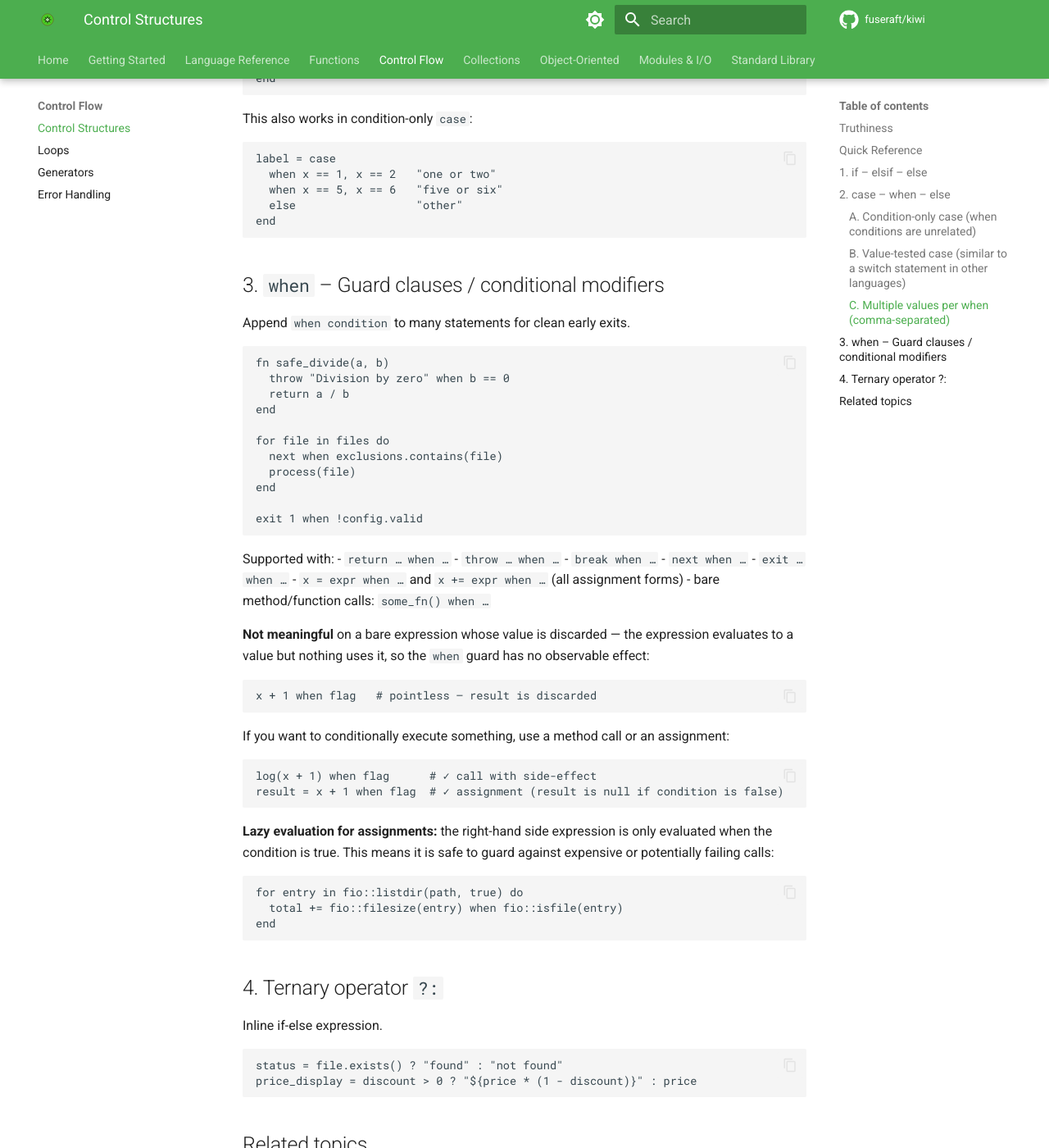
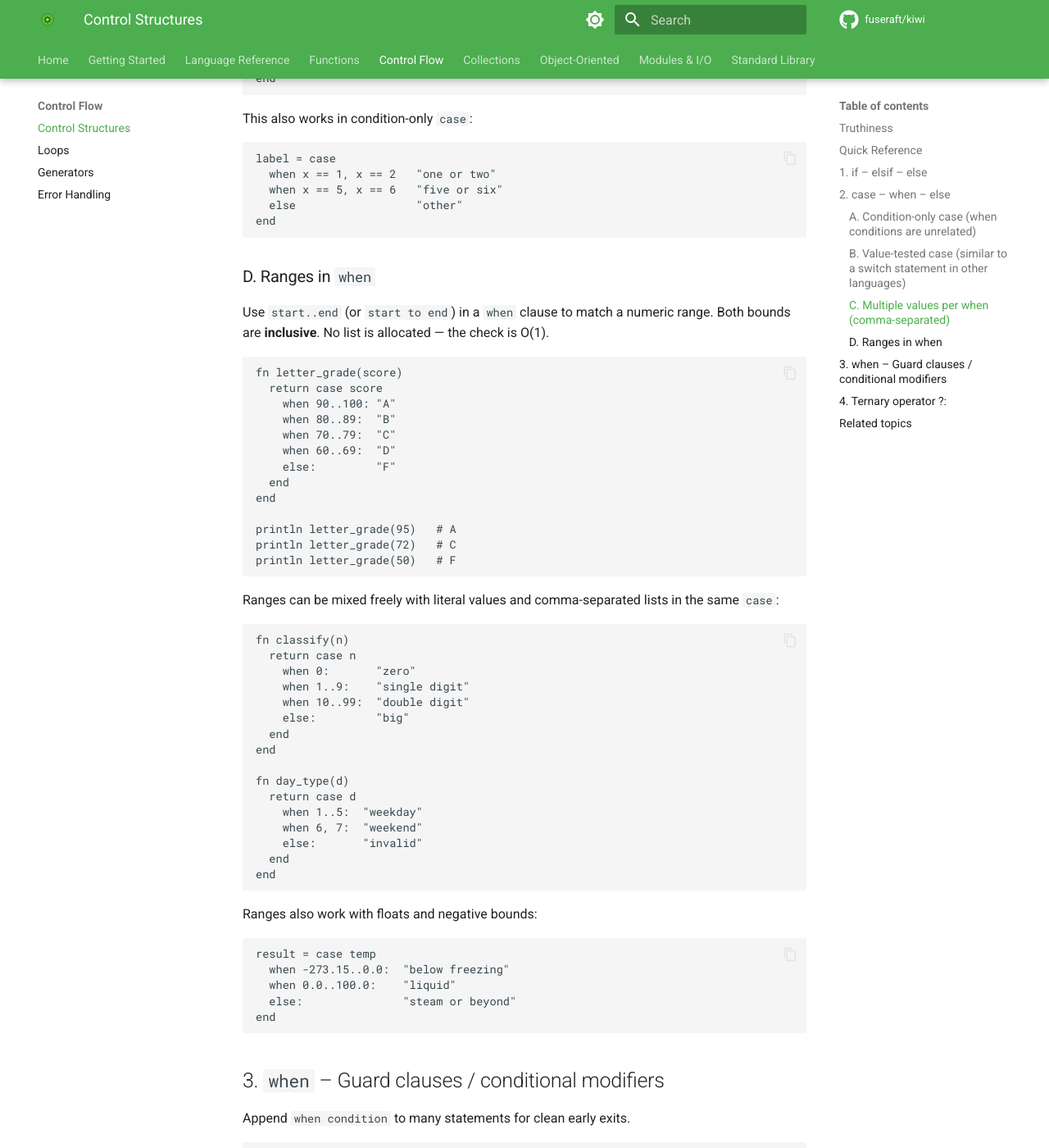
Before and after one commit to fuseraft/kiwi, an MkDocs documentation site: the page built from docs/control_structures.md, in a window 1280 px wide and 1400 px high, scrolled down 2159 px. Shown: the whole window at 82% size. Built offline with MkDocs 1.6.1 and Material for MkDocs 9.7.7, drawn with Linux system fonts in a browser that asks for light colours; comment, search, counter and statistics services are not loaded.

Commit message:
Update docs

````diff
--- a/docs/control_structures.md
+++ b/docs/control_structures.md
@@ -90,6 +90,57 @@ label = case
 end
 ```
 
+### D. Ranges in `when`
+
+Use `start..end` (or `start to end`) in a `when` clause to match a numeric range. Both bounds are **inclusive**. No list is allocated — the check is O(1).
+
+```kiwi
+fn letter_grade(score)
+  return case score
+    when 90..100: "A"
+    when 80..89:  "B"
+    when 70..79:  "C"
+    when 60..69:  "D"
+    else:         "F"
+  end
+end
+
+println letter_grade(95)   # A
+println letter_grade(72)   # C
+println letter_grade(50)   # F
+```
+
+Ranges can be mixed freely with literal values and comma-separated lists in the same `case`:
+
+```kiwi
+fn classify(n)
+  return case n
+    when 0:       "zero"
+    when 1..9:    "single digit"
+    when 10..99:  "double digit"
+    else:         "big"
+  end
+end
+
+fn day_type(d)
+  return case d
+    when 1..5:  "weekday"
+    when 6, 7:  "weekend"
+    else:       "invalid"
+  end
+end
+```
+
+Ranges also work with floats and negative bounds:
+
+```kiwi
+result = case temp
+  when -273.15..0.0:  "below freezing"
+  when 0.0..100.0:    "liquid"
+  else:               "steam or beyond"
+end
+```
+
 ## 3. `when` – Guard clauses / conditional modifiers
 
 Append `when condition` to many statements for clean early exits.
````
Also changed, not shown: docs/packages.md (+48 -0 lines), docs/ranges.md (+37 -2 lines), 6 other files.
